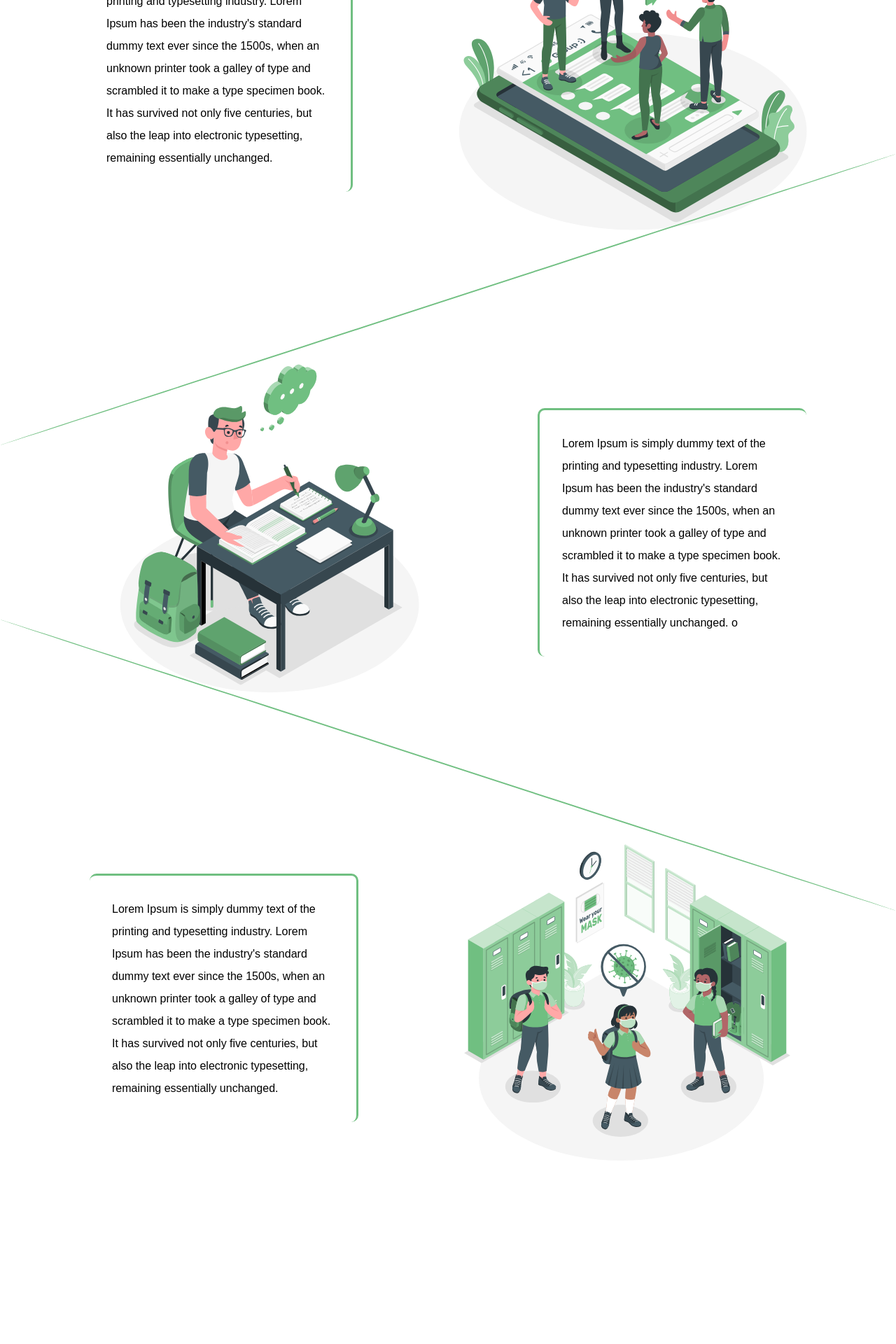
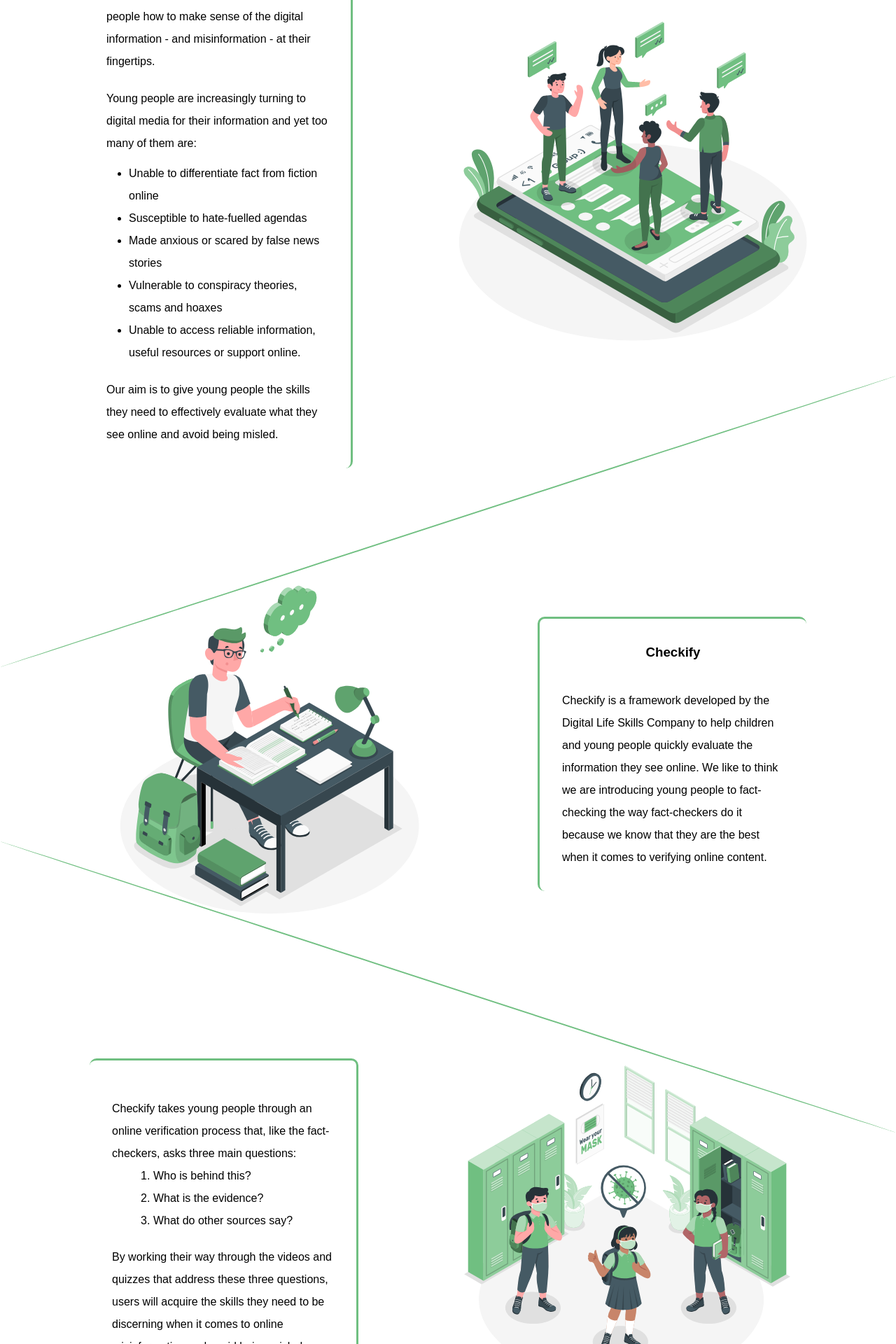
Before and after one commit to ephieo/DLS-TFB, a React (Create React App) app: page /about in a window 1280 px wide. Shown: the part 240-2160 px from the top of the page at 70% size. Before the commit the page ends 2002 px from the top, so only its background shows below. Built offline with nearby package versions, Linux system fonts and the light colour scheme; no server answers; sample sign-in values are in the browser's storage; a web font is replaced by a local one.

Commit message:
Add texts in About page

```diff
--- a/src/pages/aboutPage.js
+++ b/src/pages/aboutPage.js
@@ -5,6 +5,7 @@
   AccCard,
   Img,
   Break,
+  AboutText
 } from './../styled-components/reusables';
 
 import phoneImg1 from './../images/about-us-1.svg';
@@ -23,12 +24,17 @@
           width="30vw"
           padding="2rem"
         >
-          Lorem Ipsum is simply dummy text of the printing and typesetting
-          industry. Lorem Ipsum has been the industry's standard dummy text ever
-          since the 1500s, when an unknown printer took a galley of type and
-          scrambled it to make a type specimen book. It has survived not only
-          five centuries, but also the leap into electronic typesetting,
-          remaining essentially unchanged.
+          <h3 style={{ marginBottom: "1rem" }}>The Digital Life Skills Company</h3>
+          <AboutText>The Digital Life Skills Company is a social enterprise that teaches children and young people how to make sense of the digital information - and misinformation - at their fingertips.</AboutText>
+          <AboutText>Young people are increasingly turning to digital media for their information and yet too many of them are:</AboutText>
+          <ul style={{ margin: "0.7rem 0 0 2rem" }}>
+            <li>Unable to differentiate fact from fiction online</li>
+            <li>Susceptible to hate-fuelled agendas</li>
+            <li>Made anxious or scared by false news stories</li>
+            <li>Vulnerable to conspiracy theories, scams and hoaxes</li>
+            <li>Unable to access reliable information, useful resources or support online.</li>
+          </ul>
+          <AboutText>Our aim is to give young people the skills they need to effectively evaluate what they see online and avoid being misled.</AboutText>
         </AccCard>
         <Img
           src={phoneImg1}
@@ -51,12 +57,8 @@
           width="30vw"
           padding="2rem"
         >
-          Lorem Ipsum is simply dummy text of the printing and typesetting
-          industry. Lorem Ipsum has been the industry's standard dummy text ever
-          since the 1500s, when an unknown printer took a galley of type and
-          scrambled it to make a type specimen book. It has survived not only
-          five centuries, but also the leap into electronic typesetting,
-          remaining essentially unchanged. o
+        <h3 style={{ marginBottom: "1rem" }}>Checkify</h3>
+        <AboutText>Checkify is a framework developed by the Digital Life Skills Company to help children and young people quickly evaluate the information they see online.  We like to think we are introducing young people to fact-checking the way fact-checkers do it because we know that they are the best when it comes to verifying online content. </AboutText>
         </AccCard>
       </MainCont>
       <Break skew=" skewY(18deg)" />
@@ -69,12 +71,13 @@
           width="30vw"
           padding="2rem"
         >
-          Lorem Ipsum is simply dummy text of the printing and typesetting
-          industry. Lorem Ipsum has been the industry's standard dummy text ever
-          since the 1500s, when an unknown printer took a galley of type and
-          scrambled it to make a type specimen book. It has survived not only
-          five centuries, but also the leap into electronic typesetting,
-          remaining essentially unchanged.{' '}
+          <AboutText>Checkify takes young people through an online verification process that, like the fact-checkers, asks three main questions:</AboutText>
+          <ol>
+            <li>Who is behind this?</li>
+            <li>What is the evidence?</li>
+            <li>What do other sources say?</li>
+          </ol>
+          <AboutText>By working their way through the videos and quizzes that address these three questions, users will acquire the skills they need to be discerning when it comes to online misinformation and avoid being misled.</AboutText>
         </AccCard>
         <Img
           src={phoneImg3}
--- a/src/styled-components/reusables.js
+++ b/src/styled-components/reusables.js
@@ -269,10 +269,13 @@
   border:solid #FC664D 7px;
   background:#FFE4DF;
   color:#FC664D;
-
-`
+`;
 
 export const WhitespaceDiv = styled.div`
-width:100%;
-height:10vh;
-`
+  width:100%;
+  height:10vh;
+`;
+
+export const AboutText = styled.p`
+  margin: 1.3rem 0 0 0;
+`;
```
Also changed, not shown: 1 other file (tests, documents, lock files or other folders).
